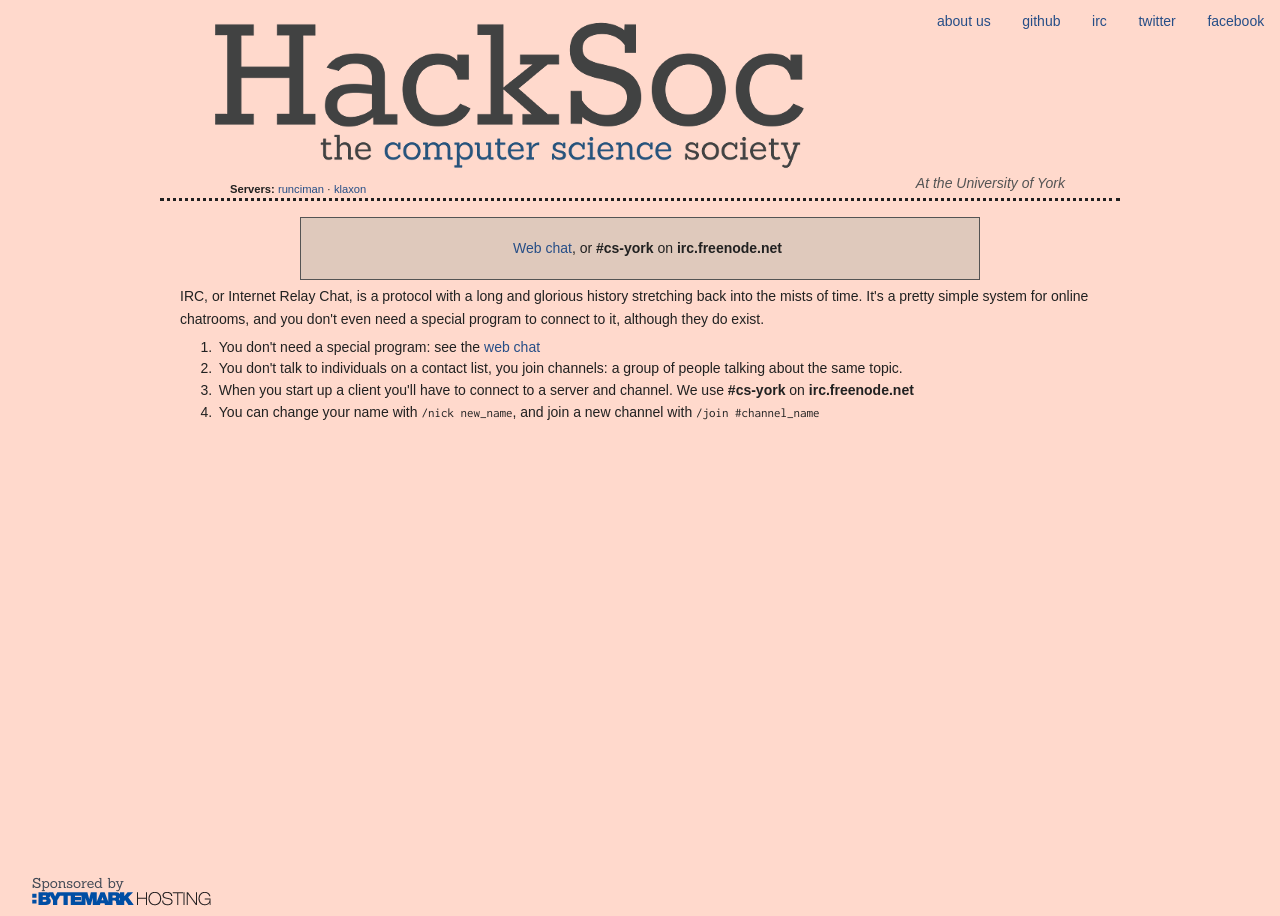
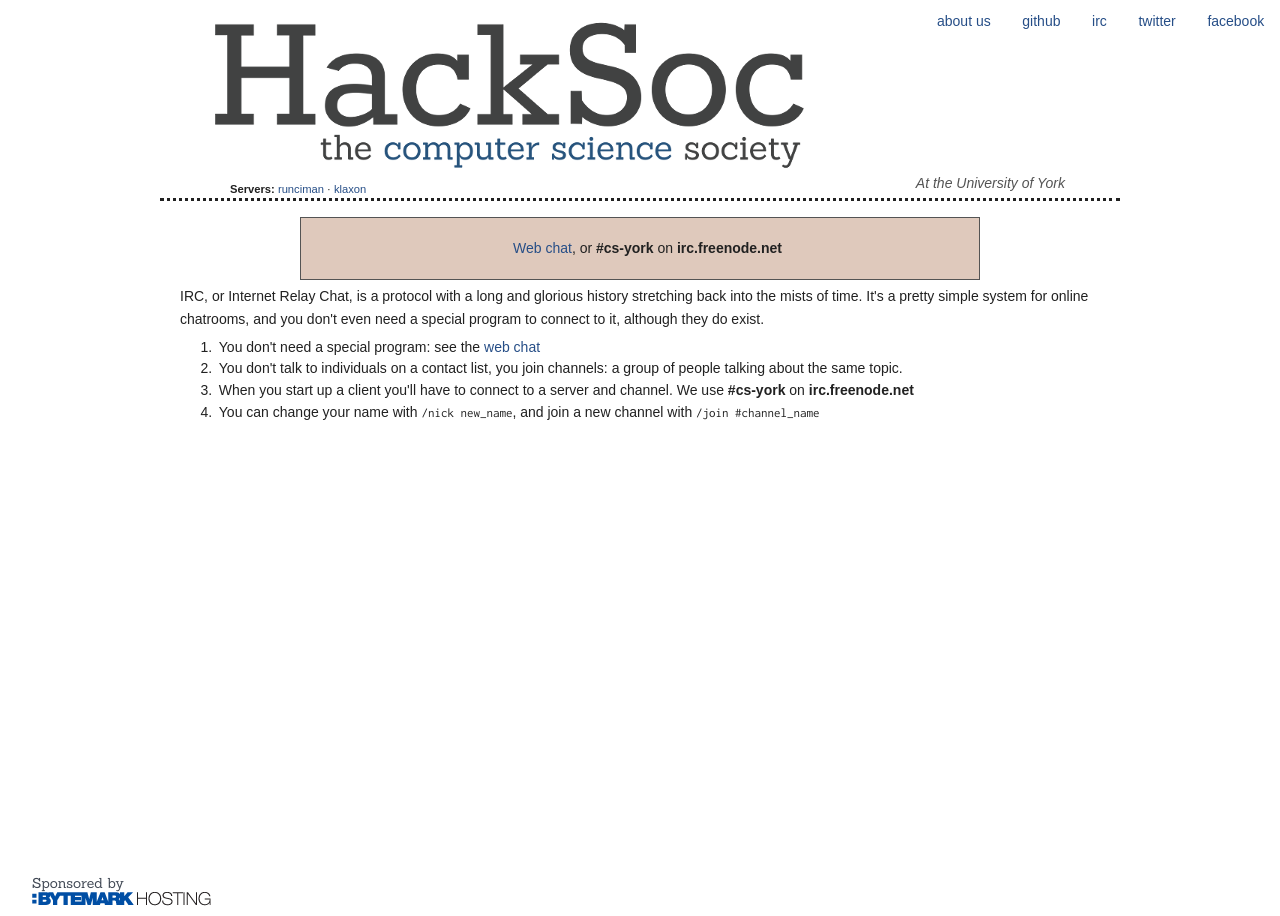
Before and after one commit to HackSoc/hacksoc.org, a Jekyll site: the page built from irc.html, in a window 1280 px wide. Built offline with Jekyll 4.4.1, drawn with Linux system fonts in a browser that asks for light colours.

Commit message:
More white

```diff
--- a/index.html
+++ b/index.html
@@ -2,7 +2,7 @@
 layout: wrapper
 ---
 
-<iframe src="https://www.google.com/calendar/embed?title=HackSoc%20Activites&amp;showPrint=0&amp;showTabs=0&amp;showCalendars=0&amp;height=600&amp;wkst=2&amp;bgcolor=%23ffd9cc&amp;src=hack%40yusu.org&amp;color=%23212121&amp;ctz=Europe%2FLondon" style=" border-width:0 " width="900" height="600" frameborder="0" scrolling="no"></iframe>
+<iframe src="https://www.google.com/calendar/embed?title=HackSoc%20Activites&amp;showPrint=0&amp;showTabs=0&amp;showCalendars=0&amp;height=600&amp;wkst=2&amp;bgcolor=%23ffffff&amp;src=hack%40yusu.org&amp;color=%23212121&amp;ctz=Europe%2FLondon" style=" border-width:0 " width="900" height="600" frameborder="0" scrolling="no"></iframe>
 
 <p id="calendar_links">
   <strong>Subscribe:</strong>
--- a/style.css
+++ b/style.css
@@ -8,7 +8,7 @@
 h2 { font-family: 'Sanchez', serif; margin-top: 16px; color: #404854; font-size: 2em }
 
 p { padding: 5px 5px 5px 20px; line-height: 23px; }
-body { font-family: 'Bitstream Vera Sans', sans-serif; font-size: 14px; color: #212121; background-color: #ffd9cc }
+body { font-family: 'Bitstream Vera Sans', sans-serif; font-size: 14px; color: #212121; background-color: #fff }
 
 ul, ol { margin-left:4em; }
 li { padding:0.2em;}
```
